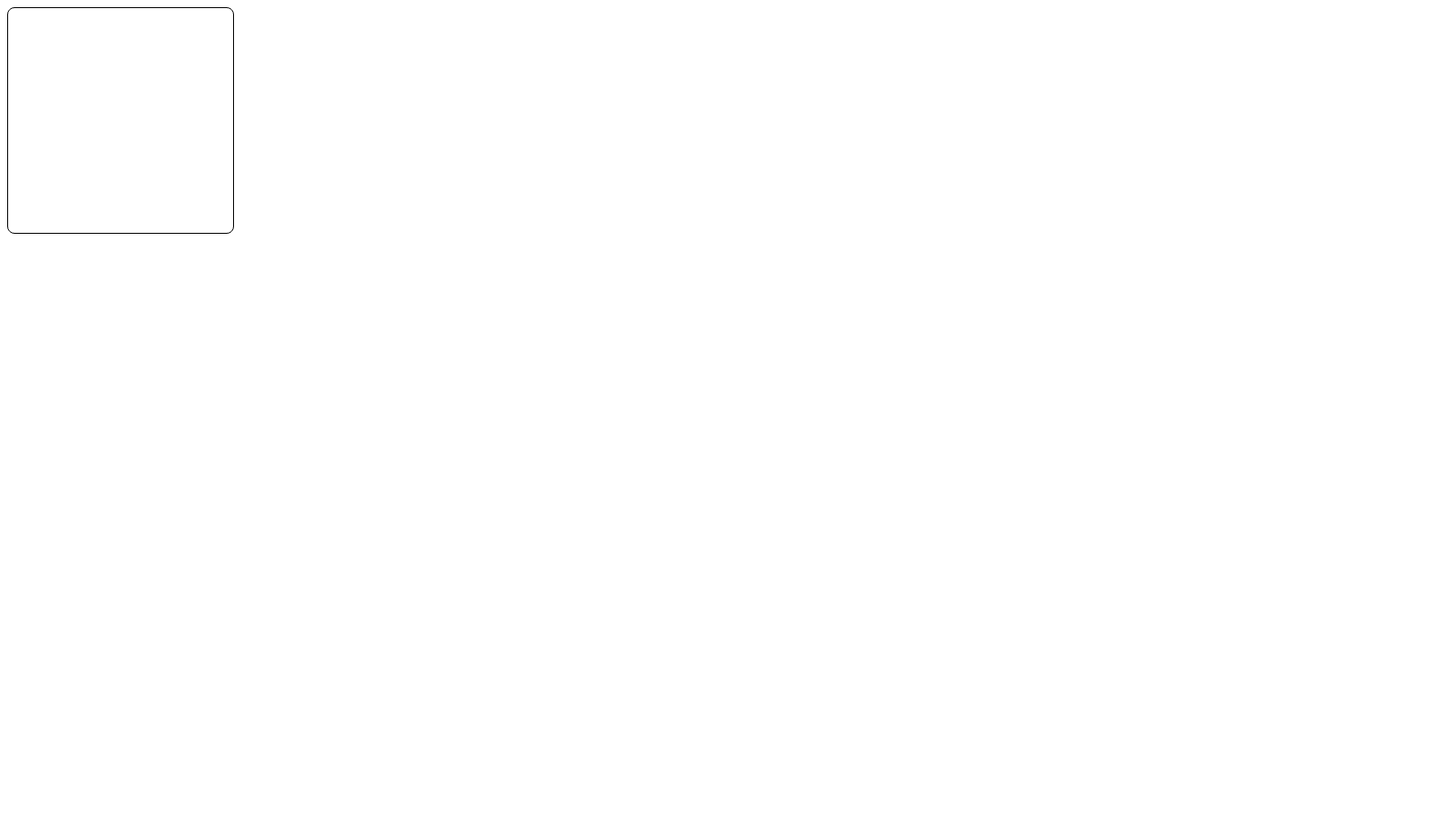
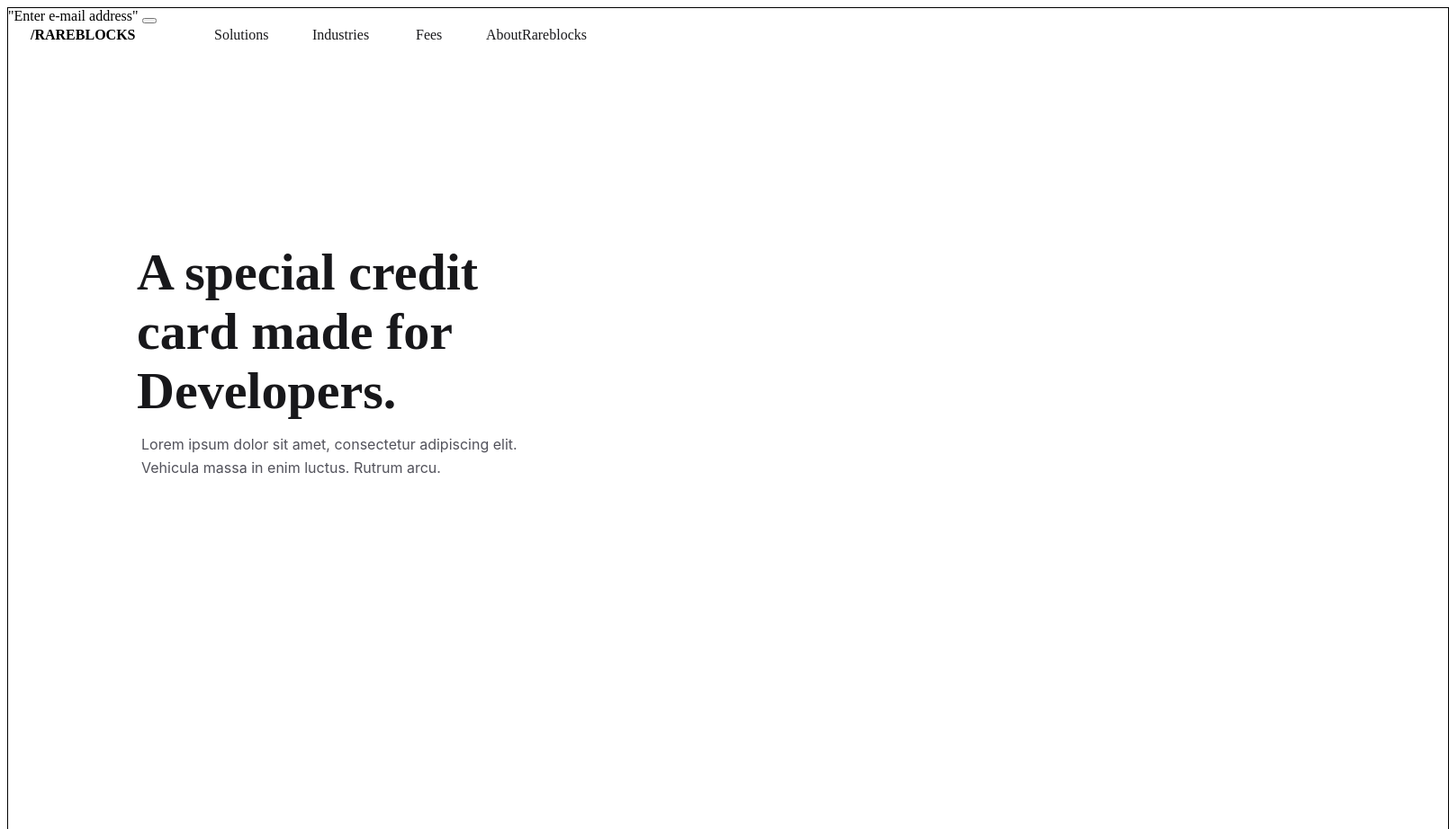
Before and after one commit to MechTales/A-Special-Credit-Card, a plain HTML site: page index.html in a window 1280 px wide. Shown: the top 922 px of the page at 90% size, 1610 px wide, since content can reach past the window. Before the commit the page ends 800 px from the top, so only its background shows below. Drawn offline with Linux system fonts and the light colour scheme.

Commit message:
1 file modified

```diff
--- a/index.html
+++ b/index.html
@@ -7,15 +7,132 @@
         <title>Document</title>
     </head>
     <body>
+
         <!--Product content/parts-->
-        <div class="product-card"></div>
+        <div class="product-card">
+            <div class="product-card-title"> <span>/</span>RAREBLOCKS</div>
+            <div class="product-card-soln">Solutions</div>
+            <div class="product-card-ind">Industries</div>
+            <div class="product-card-fees">Fees</div>
+            <div class="product-card-about">AboutRareblocks</div>
+            <h1 class="product-card-intro">A special credit card made for Developers.</h1>
+            <div class="product-card-description"><p>Lorem ipsum dolor sit amet, consectetur adipiscing elit. Vehicula massa in enim luctus. Rutrum arcu.</p></div>
+            <form>
+                "Enter e-mail address"
+                <button></button>
+            </form>
+        </div>
     </body>
     <style>
         .product-card{
-            width: 250px;
-            height: 250px;
-            border-radius: 8px;
+            width: 1600px;
+            height: 913px;
+            border-radius: 0px;
             border: 1px solid black;
+        }
+        .product-card-title{
+            position: absolute;
+            width: 148px;
+            height: 30px;
+            left: 34px;
+            top: 24px;
+
+            font-family: 'Plus Jakarta Sans';
+            font-style: normal;
+            font-weight: 700;
+            font-size: 16px;
+            line-height: 30px;
+        }
+        .product-card-soln{
+            position: absolute;
+            width: 72px;
+            height: 24px;
+            left: 238px;
+            top: 27px;
+
+            font-family: 'Plus Jakarta Sans';
+            font-style: normal;
+            font-weight: 500;
+            font-size: 16px;
+            line-height: 24px;
+
+            color: #18181B;
+        }
+        .product-card-ind{
+            position: absolute;
+            width: 76px;
+            height: 24px;
+            left: 347px;
+            top: 27px;
+
+            font-family: 'Plus Jakarta Sans';
+            font-style: normal;
+            font-weight: 500;
+            font-size: 16px;
+            line-height: 24px;
+
+            color: #18181B;
+        }
+        .product-card-fees{
+            position: absolute;
+            width: 37px;
+            height: 24px;
+            left: 462px;
+            top: 27px;
+
+            font-family: 'Plus Jakarta Sans';
+            font-style: normal;
+            font-weight: 500;
+            font-size: 16px;
+            line-height: 24px;
+
+            color: #18181B;
+        }
+
+        .product-card-about{
+            position: absolute;
+            width: 138px;
+            height: 24px;
+            left: 540px;
+            top: 27px;
+
+            font-family: 'Plus Jakarta Sans';
+            font-style: normal;
+            font-weight: 500;
+            font-size: 16px;
+            line-height: 24px;
+
+            color: #18181B;
+        }
+        .product-card-intro{
+            position: absolute;
+            width: 460px;
+            height: 198px;
+            left: 152px;
+            top: 231px;
+            /* PJ/Bold/58px */
+
+            font-family: 'Plus Jakarta Sans';
+            font-style: normal;
+            font-weight: 800;
+            font-size: 58px;
+            line-height: 66px;
+            color: #18181B;
+        }
+        .product-card-description{
+            position: absolute;
+            width: 425px;
+            height: 52px;
+            left: 157px;
+            top: 465px;
+
+            font-family: 'Inter';
+            font-style: normal;
+            font-weight: 400;
+            font-size: 16px;
+            line-height: 26px;
+
+            color: #52525B;
         }
     </style>
 </html>
```
